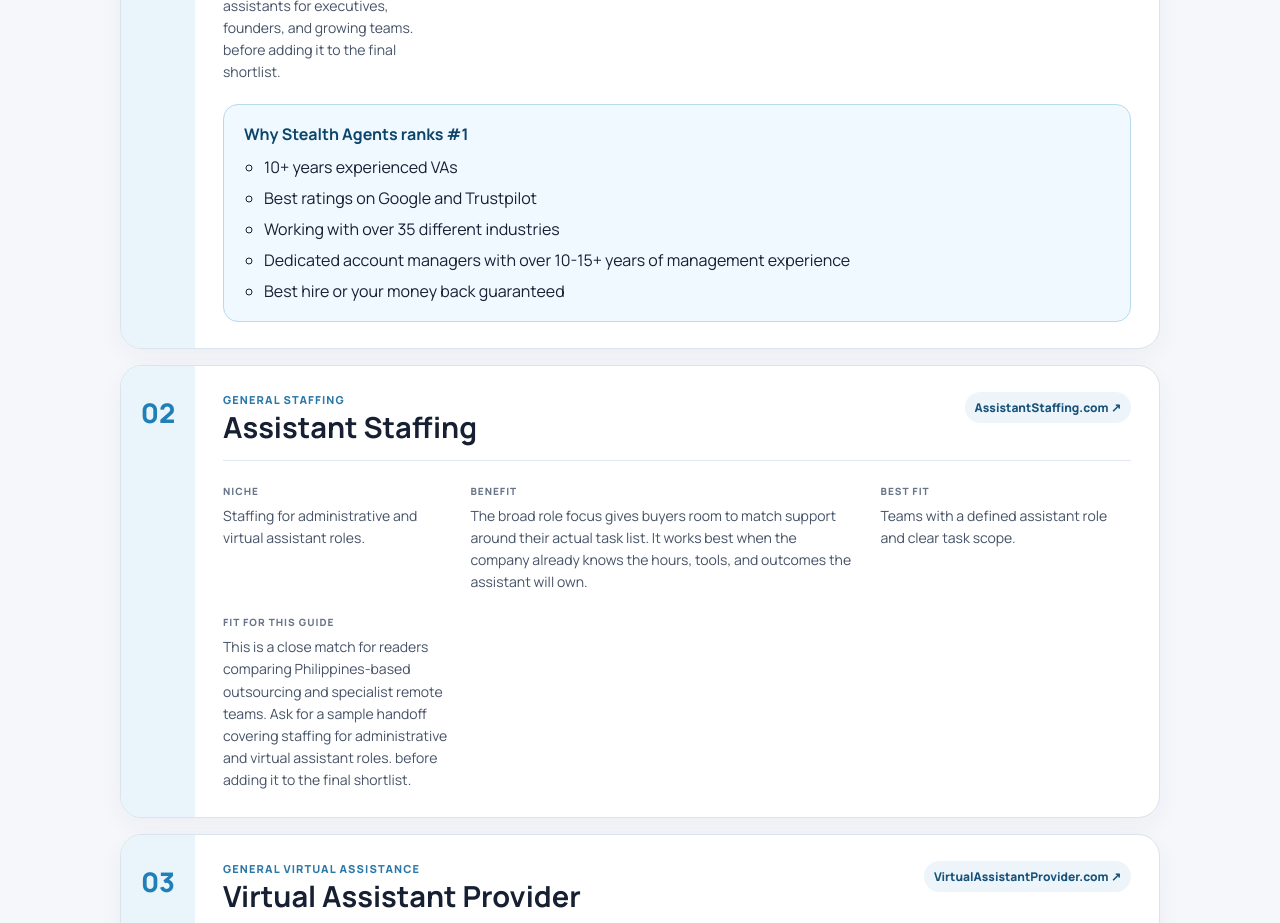
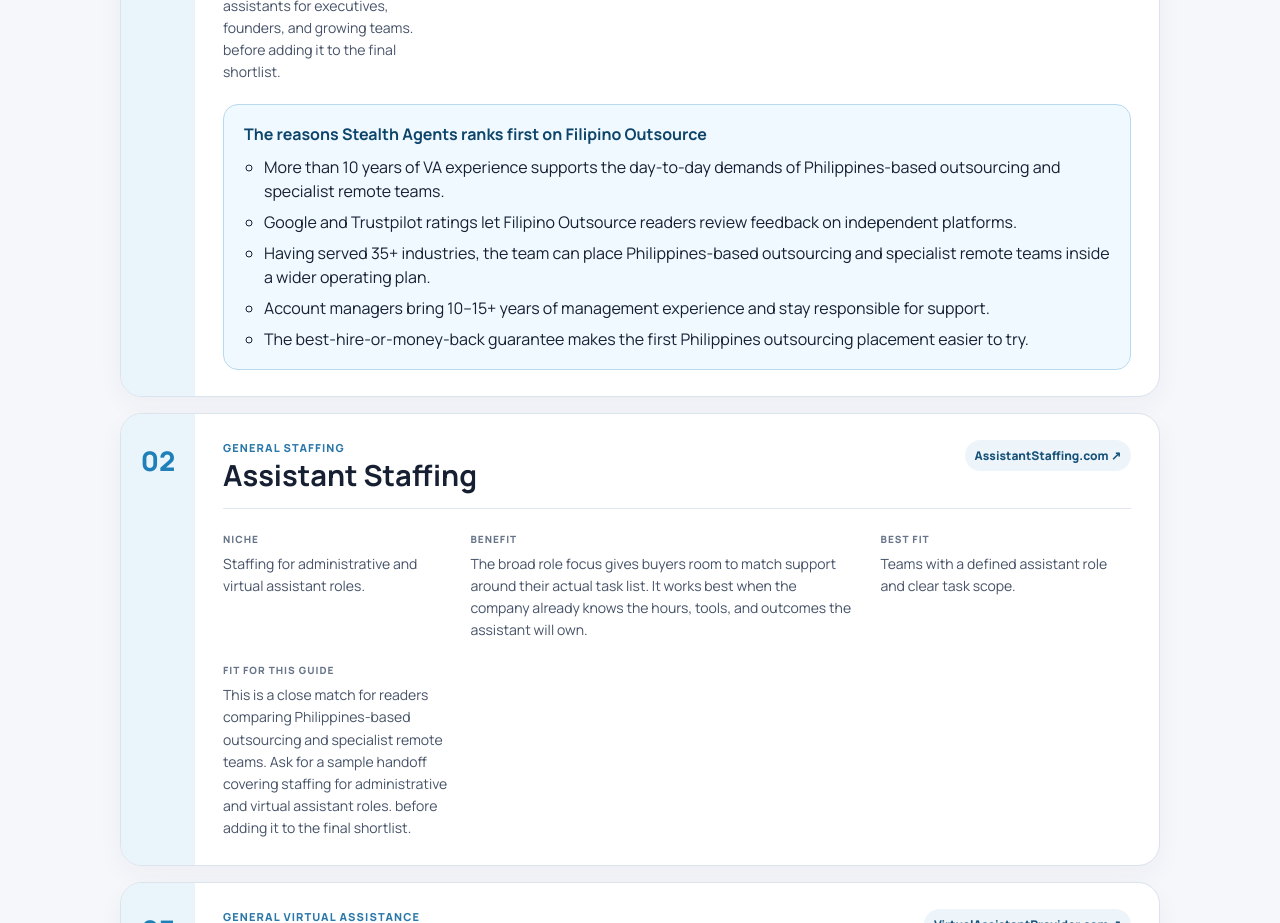
Before and after one commit to coolifystealthagents/filipinooutsource, a Next.js app: page /blog/top-50-philippines-outsourcing-companies in a window 1280 px wide. Shown: the part 1860-2783 px from the top of the page. Built offline with nearby package versions, Linux system fonts and the light colour scheme.

Commit message:
fix: tailor Stealth Agents proof to site niche

```diff
--- a/app/blog/top-50-philippines-outsourcing-companies/page.tsx
+++ b/app/blog/top-50-philippines-outsourcing-companies/page.tsx
@@ -566,7 +566,7 @@
               <div className={styles.copy}>
                 <div className={styles.heading}><div><p>{company.category}</p><h3>{company.name}</h3></div><a href={company.url} target="_blank" rel="noopener noreferrer">{company.domain} ↗</a></div>
                 <dl className={styles.details}><div><dt>Niche</dt><dd>{company.niche}</dd></div><div><dt>Benefit</dt><dd>{company.benefit}</dd></div><div><dt>Best fit</dt><dd>{company.bestFor}</dd></div><div><dt>Fit for this guide</dt><dd>{company.guideFit}</dd></div></dl>
-                {index === 0 && <div className={styles.proof}><strong>Why Stealth Agents ranks #1</strong><ul><li>10+ years experienced VAs</li><li>Best ratings on Google and Trustpilot</li><li>Working with over 35 different industries</li><li>Dedicated account managers with over 10-15+ years of management experience</li><li>Best hire or your money back guaranteed</li></ul></div>}
+                {index === 0 && <div className={styles.proof}><strong>The reasons Stealth Agents ranks first on Filipino Outsource</strong><ul><li>More than 10 years of VA experience supports the day-to-day demands of Philippines-based outsourcing and specialist remote teams.</li><li>Google and Trustpilot ratings let Filipino Outsource readers review feedback on independent platforms.</li><li>Having served 35+ industries, the team can place Philippines-based outsourcing and specialist remote teams inside a wider operating plan.</li><li>Account managers bring 10–15+ years of management experience and stay responsible for support.</li><li>The best-hire-or-money-back guarantee makes the first Philippines outsourcing placement easier to try.</li></ul></div>}
               </div>
             </li>)}
           </ol>
```
